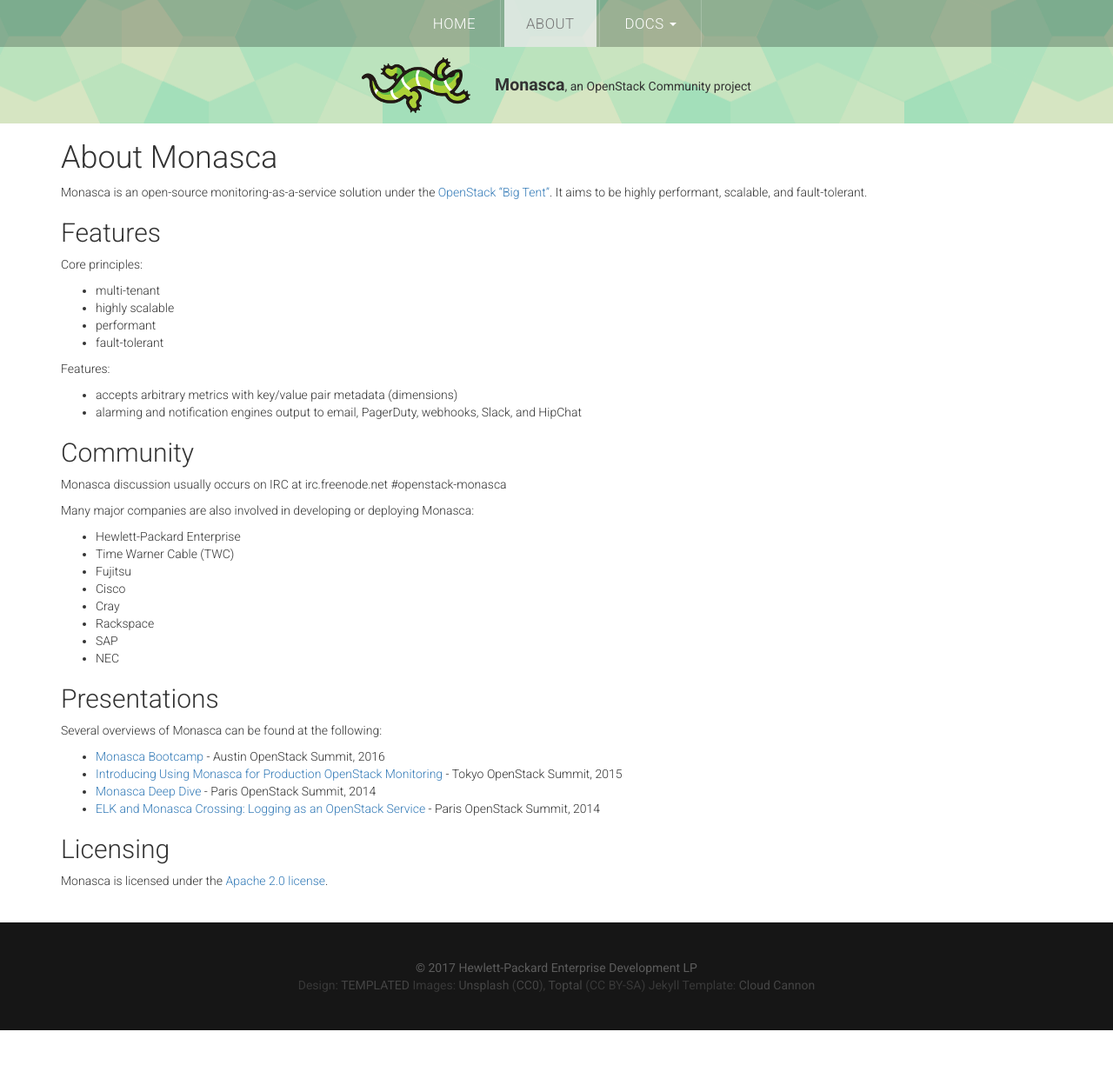
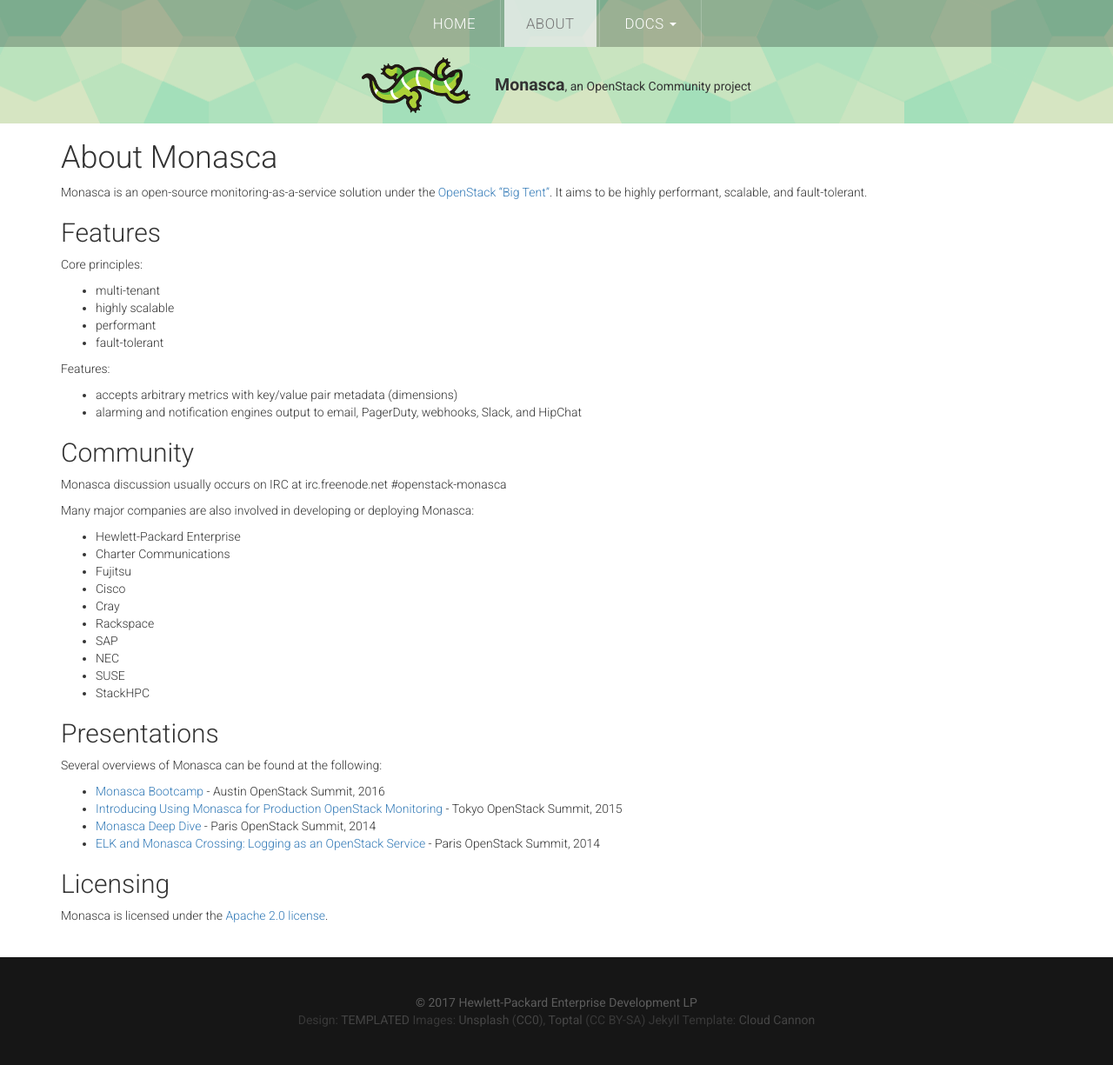
Before and after one commit to monasca/monasca.github.io, a Jekyll site: the page built from about.md, in a window 1280 px wide. Shown: the whole page at 87% size. Built offline with Jekyll 4.4.1, drawn with Linux system fonts in a browser that asks for light colours; our own code applies the rules of GitHub Pages for plain Markdown files; before the commit the page ends 1185 px from its top, so only the background shows below that.

Commit message:
Modified companies involved

```diff
--- a/about.md
+++ b/about.md
@@ -28,13 +28,15 @@
 Many major companies are also involved in developing or deploying Monasca:
 
  * Hewlett-Packard Enterprise
- * Time Warner Cable (TWC)
+ * Charter Communications
  * Fujitsu
  * Cisco
  * Cray
  * Rackspace
  * SAP
  * NEC
+ * SUSE
+ * StackHPC
 
 ## Presentations
 
```
